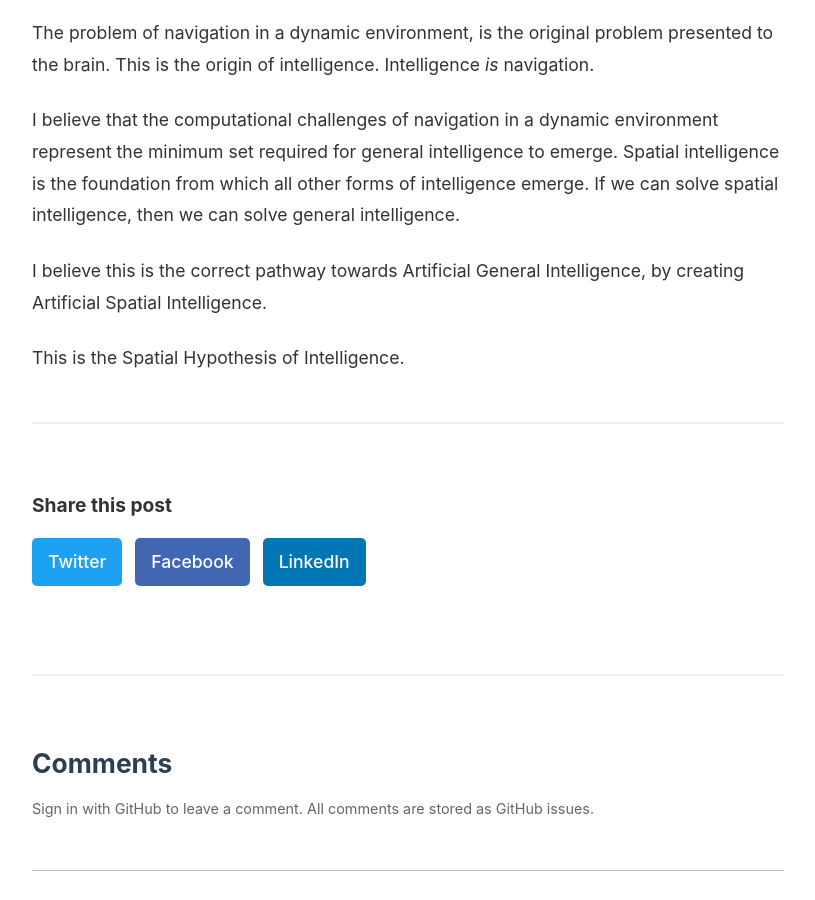
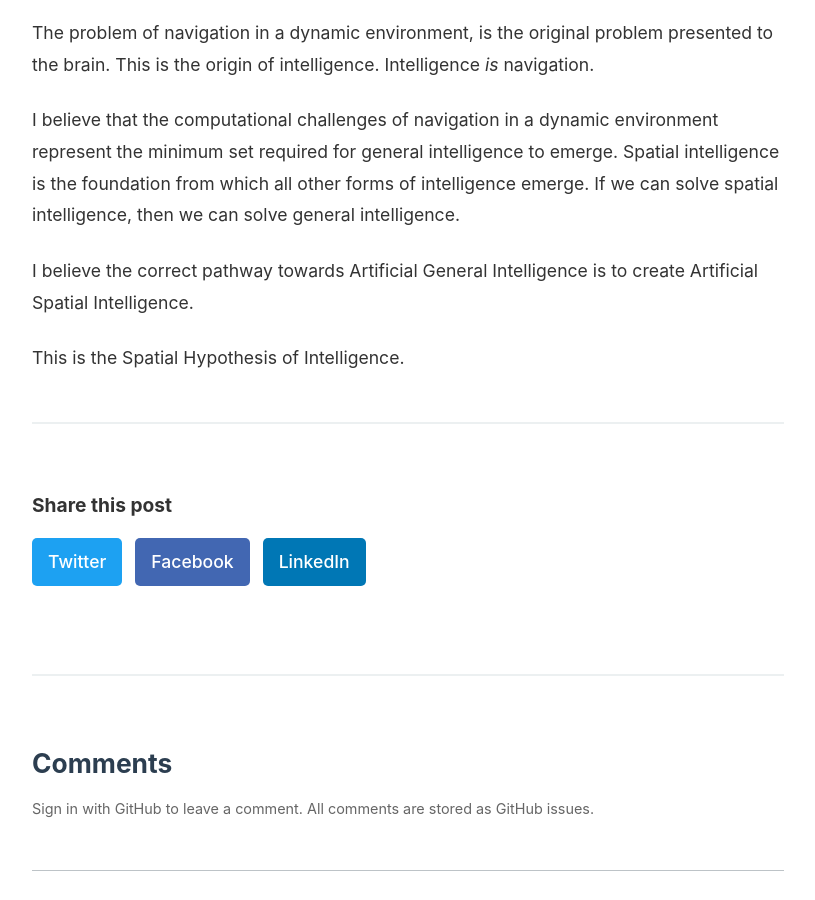
Before and after one commit to luithw/structure_of_reality, a Jekyll site: the page built from _posts/2026-01-11-the-spatial-hypothesis-of-intelligence.md, in a window 1280 px wide and 900 px high, scrolled down 2494 px. Shown: the whole window, without its empty margins (232-1047 px from the left). Built offline with Jekyll 4.4.1, drawn with Linux system fonts in a browser that asks for light colours; comment, search, counter and statistics services are not loaded.

Commit message:
better phrasing for ASI

```diff
--- a/_posts/2026-01-11-the-spatial-hypothesis-of-intelligence.md
+++ b/_posts/2026-01-11-the-spatial-hypothesis-of-intelligence.md
@@ -78,6 +78,6 @@ I believe that the computational challenges of navigation in a dynamic environme
 Spatial intelligence is the foundation from which all other forms of intelligence emerge.
 If we can solve spatial intelligence, then we can solve general intelligence.
 
-I believe this is the correct pathway towards Artificial General Intelligence, by creating Artificial Spatial Intelligence.
+I believe the correct pathway towards Artificial General Intelligence is to create Artificial Spatial Intelligence.
 
 This is the Spatial Hypothesis of Intelligence.
```
